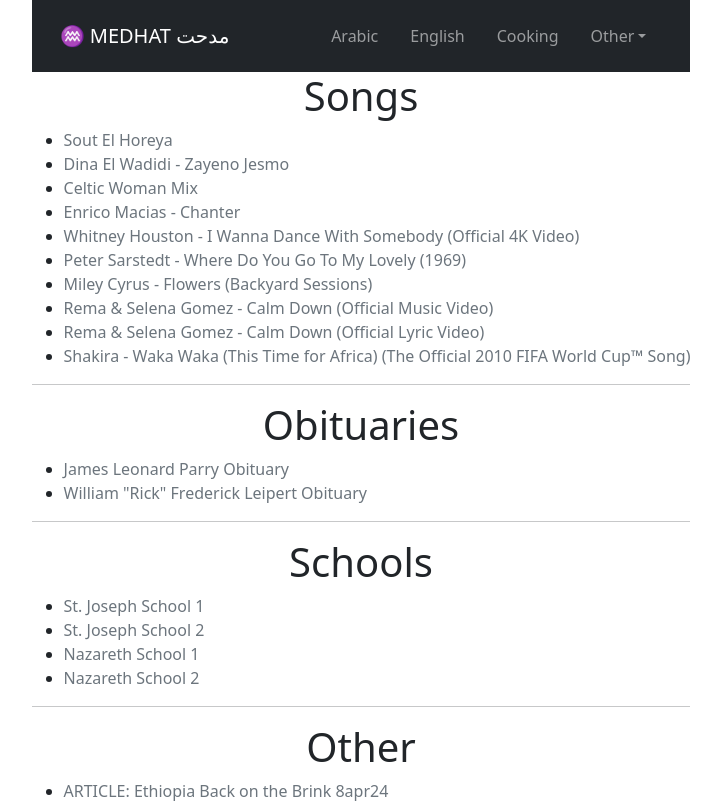
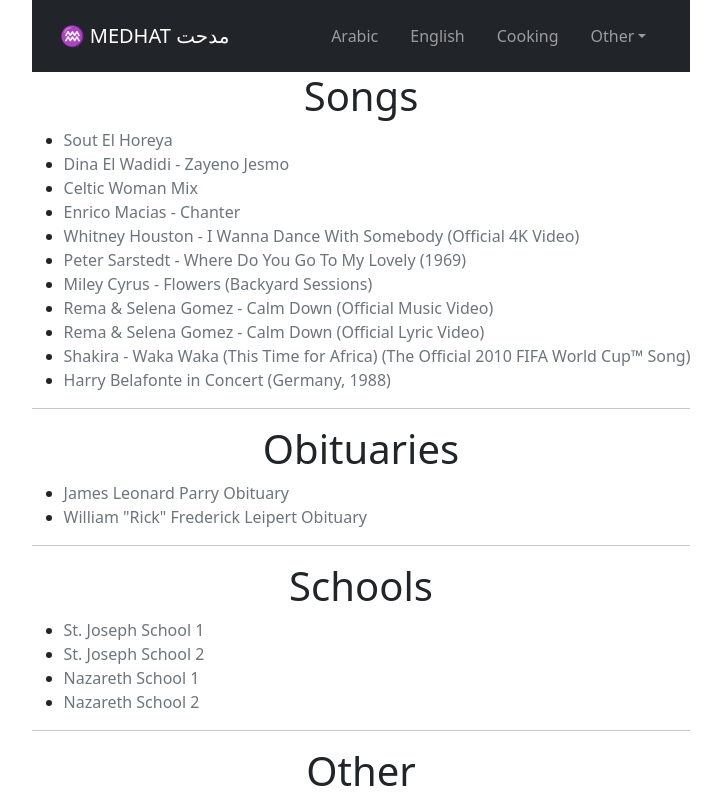
Before and after one commit to medhatelmasry/medhatelmasry.github.io, a React (Vite) app: page /archives in a window 1280 px wide. Shown: the top 803 px of the page, without its empty margins (279-1000 px from the left). Built offline with nearby package versions, Linux system fonts and the light colour scheme.

Commit message:
add Harry Belafonte concert link to Archives page

```diff
--- a/src/pages/Archives.tsx
+++ b/src/pages/Archives.tsx
@@ -64,6 +64,13 @@ const ArchivesPage = () => {
               className="text-decoration-none link-secondary"
               href="https://www.youtube.com/watch?v=pRpeEdMmmQ0"
               >Shakira - Waka Waka (This Time for Africa) (The Official 2010 FIFA World Cup™ Song)</a>
+          </li>
+          <li>
+            <a
+              className="text-decoration-none link-secondary"
+            href="https://www.youtube.com/watch?v=_ddH9eQ06Ag"
+          >
+            Harry Belafonte in Concert (Germany, 1988)</a>
           </li>
         </ul>
 
```
